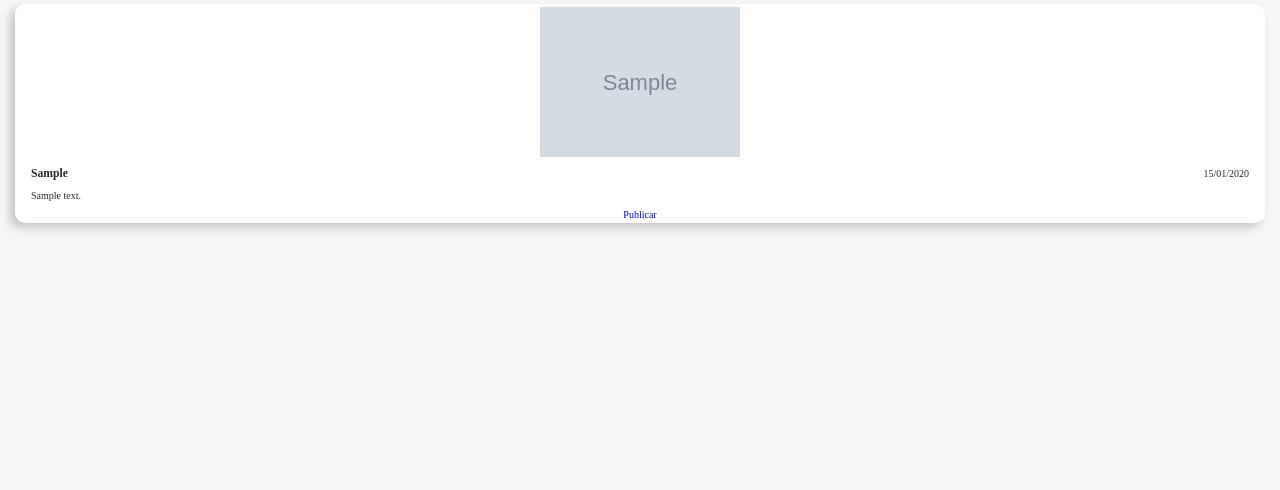
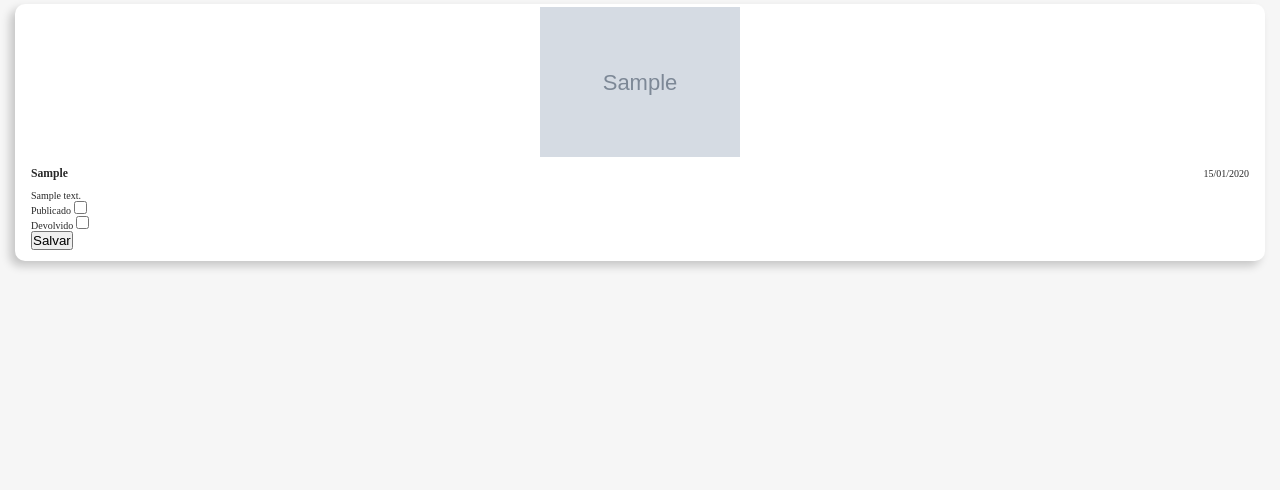
Before and after one commit to soualansousa/IFinder_Django, a Django app: page /administrativo/lista/ in a window 1280 px wide. Shown: the part 193-683 px from the top of the page. Run offline with Django 5.2, Linux system fonts and the light colour scheme; tables that the repository leaves empty hold one stand-in row (values such as "Sample post"); grey boxes marked "Sample" are stand-in pictures.

Commit message:
Atualização do checkbox (ainda em desenvolvimento)

```diff
--- a/administrativo/templates/administrativo/pages/lista.html
+++ b/administrativo/templates/administrativo/pages/lista.html
@@ -9,8 +9,6 @@
                 <option value="todos" {% if status == 'todos' %}selected{% endif %}>Todos</option>
                 <option value="perdido" {% if status == 'perdido' %}selected{% endif %}>Perdidos</option>
                 <option value="encontrado" {% if status == 'encontrado' %}selected{% endif %}>Encontrados</option>
-                <option value="publicado" {% if status == 'publicado' %}selected{% endif %}>Publicados</option>
-                <option value="devolvido" {% if status == 'devolvido' %}selected{% endif %}>Devolvidos</option>
             </select>
         </div>
 
@@ -27,9 +25,21 @@
                             </div>
                             <div class="objeto-descrição">
                                 <p>{{Items.Descrição}}</p>
+                                <form method="post" action="/administrativo/lista/">
+                                    {% csrf_token %}
+                                    <div class="form-group">
+                                        <label for="id_Publicado">Publicado</label>
+                                        <input type="checkbox" name="Publicado" id="id_Publicado" {% if item.Publicado %}checked{% endif %}>
+                                    </div>
+                                    <div class="form-group">
+                                        <label for="id_Devolvido">Devolvido</label>
+                                        <input type="checkbox" name="Devolvido" id="id_Devolvido" {% if item.Devolvido %}checked{% endif %}>
+                                    </div>
+                                    <button type="submit" class="btn btn-primary">Salvar</button>
+                                </form>
                             </div>
                         </div>
-                        <a href="{% url 'administrativo:lista'%}" class="btn btn-success">Publicar</a>
+
                     </div>
                 {% endfor %}
         </div>
--- a/administrativo/views.py
+++ b/administrativo/views.py
@@ -1,6 +1,7 @@
 from django.shortcuts import render, get_object_or_404, redirect
 from django.contrib.auth.decorators import login_required
 from ifinder.models import Item
+from ifinder.forms import AdminItemForm
 from django.core.paginator import Paginator, PageNotAnInteger, EmptyPage
 
 # Create your views here.
@@ -34,7 +35,9 @@ def lista(request):
     except EmptyPage:
         pagina = lista_paginada.page(1)
 
-    return render(request, "administrativo/pages/lista.html", {'itens': pagina, 'status': status}) # noqa
+    form = AdminItemForm()
+
+    return render(request, "administrativo/pages/lista.html", {'itens': pagina, 'status': status, 'form': form}) # noqa
 
 
 def publicar_item(request):
--- a/ifinder/forms.py
+++ b/ifinder/forms.py
@@ -5,5 +5,23 @@ from .models import Item
 class Formulario(forms.ModelForm):
     class Meta:
         model = Item
-        fields = ['Título', 'Descrição', 'Imagem',]
-        exclude = ('Publicada', 'Status', 'Devolvido')
+        fields = ['Título', 'Descrição', 'Imagem', 'Devolvido', 'Publicado']
+        exclude = ('Status', )
+
+    def __init__(self, *args, **kwargs):
+        is_admin = kwargs.pop('is_admin', False)
+        super().__init__(*args, **kwargs)
+        if not is_admin:
+            self.fields.pop('Devolvido', None)
+            self.fields.pop('Publicado', None)
+
+
+class ItemForm(Formulario):
+    def __init__(self, *args, **kwargs):
+        kwargs['is_admin'] = False
+        super().__init__(*args, **kwargs)
+
+class AdminItemForm(Formulario):
+    def __init__(self, *args, **kwargs):
+        kwargs['is_admin'] = True
+        super().__init__(*args, **kwargs)
--- a/ifinder/models.py
+++ b/ifinder/models.py
@@ -10,7 +10,7 @@ class Item(models.Model):
     ]
     Título = models.CharField(max_length=65)
     Descrição = models.TextField(max_length=165)
-    Publicada = models.BooleanField(default=False)
+    Publicado = models.BooleanField(default=False)
     Data = models.DateTimeField(auto_now_add=True)
     Imagem = models.ImageField(null=True, max_length=300)
     Autor = models.ForeignKey(
```
Also changed, not shown: ifinder/migrations/0014_rename_publicada_item_publicado.py (added).
